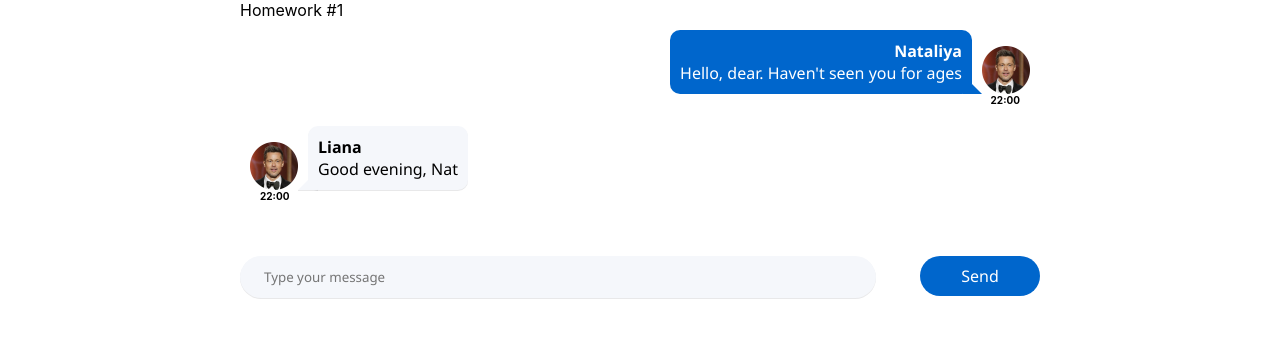
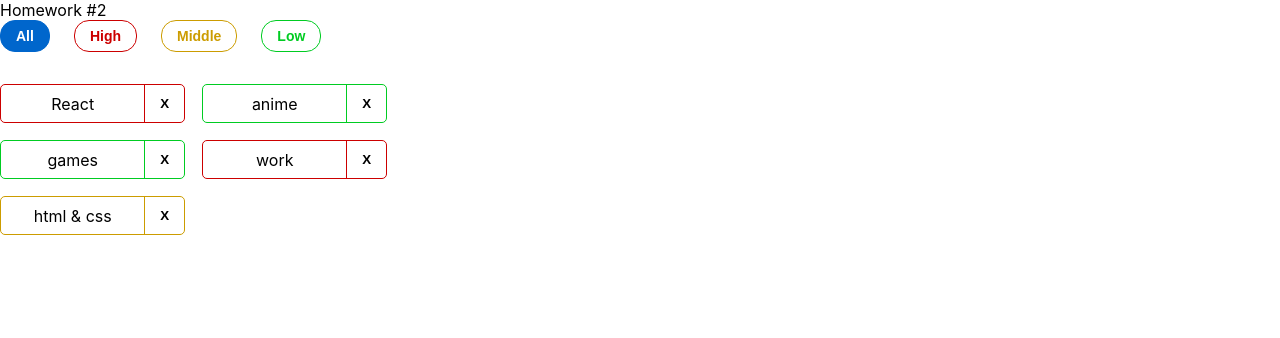
Before and after one commit to Natali-khm/hw, a React (Create React App) app: page / in a window 1280 px wide. Shown: the top 338 px of the page. Built offline with nearby package versions, Linux system fonts and the light colour scheme.

Commit message:
hw2 affairs delete and filter

```diff
--- a/src/s1-main/App.tsx
+++ b/src/s1-main/App.tsx
@@ -1,13 +1,14 @@
 import React from 'react'
 import s from './App.module.css'
 import HW1 from '../s2-homeworks/hw01/HW1'
+import HW2 from '../s2-homeworks/hw02/HW2'
 
 function App() {
     return (
         <div className={s.App}>
-            <HW1/>
+            {/*<HW1/> */}
             {/*раскомментировать по ходу выполнения*/}
-            {/*<HW2/>*/}
+            {<HW2/>}
             {/*<HW3/>*/}
             {/*<HW4/>*/}
 
--- a/src/s2-homeworks/hw02/HW2.tsx
+++ b/src/s2-homeworks/hw02/HW2.tsx
@@ -17,7 +17,7 @@ import s2 from '../../s1-main/App.module.css'
 * */
 
 // types
-export type AffairPriorityType = any // need to fix any
+export type AffairPriorityType = 'low' | 'middle' | 'high' // need to fix any
 export type AffairType = {
     _id: any // need to fix any
     name: any // need to fix any
@@ -26,7 +26,7 @@ export type AffairType = {
 export type FilterType = 'all' | AffairPriorityType
 
 // constants
-const defaultAffairs: any = [ // need to fix any
+const defaultAffairs: Array<AffairType> = [ // need to fix any
     {_id: 1, name: 'React', priority: 'high'}, // студенты могут изменить содержимое name и количество элементов в массиве, ...priority не менять!
     {_id: 2, name: 'anime', priority: 'low'},
     {_id: 3, name: 'games', priority: 'low'},
@@ -35,23 +35,24 @@ const defaultAffairs: any = [ // need to fix any
 ]
 
 // pure helper functions
-export const filterAffairs = (affairs: any, filter: any): any => { // need to fix any
+export const filterAffairs = (affairs: Array<AffairType>, filter: FilterType): Array<AffairType> => {
+   return filter === 'all' ? affairs : affairs.filter(a => a.priority === filter); // need to fix
+}
 
+export const deleteAffair = (affairs: Array<AffairType>, _id: any): any => { // need to fix any
 
-    return affairs // need to fix
-}
-export const deleteAffair = (affairs: any, _id: any): any => { // need to fix any
-
-    return affairs // need to fix
+    return affairs.filter(a => a._id !== _id) // need to fix
 }
 
 function HW2() {
-    const [affairs, setAffairs] = useState<any>(defaultAffairs) // need to fix any
+    const [affairs, setAffairs] = useState<Array<AffairType>>(defaultAffairs) // need to fix any
     const [filter, setFilter] = useState<FilterType>('all')
 
-    const filteredAffairs = filterAffairs(affairs, filter)
-    const deleteAffairCallback = (_id: any) => { // need to fix any
-        // need to fix
+    const filteredAffairs = filterAffairs(affairs, filter);
+
+    const deleteAffairCallback = (_id: number) => { // need to fix any
+        let newAffairs = deleteAffair(affairs, _id);
+        setAffairs(newAffairs);
     }
 
     return (
--- a/src/s2-homeworks/hw02/affairs/Affairs.tsx
+++ b/src/s2-homeworks/hw02/affairs/Affairs.tsx
@@ -4,25 +4,17 @@ import {AffairType, FilterType} from '../HW2'
 import s from './Affairs.module.css'
 
 type AffairsPropsType = {
-    data: any // need to fix any
-    setFilter: any
-    deleteAffairCallback: any
+    data: Array<AffairType>
+    setFilter: (f: FilterType) => void
+    deleteAffairCallback: (_id: number) => void
     filter: FilterType
 }
 
 function Affairs(props: AffairsPropsType) {
-    const setAll = () => {
-        // need to fix
-    }
-    const setHigh = () => {
-        // need to fix
-    }
-    const setMiddle = () => {
-        // need to fix
-    }
-    const setLow = () => {
-        // need to fix
-    }
+    const setAll = () => { props.setFilter('all') }
+    const setHigh = () => { props.setFilter('high') }
+    const setMiddle = () => { props.setFilter('middle') }
+    const setLow = () => { props.setFilter('low') }
 
     const cnAll = s.button + ' ' + s.all + (props.filter === 'all' ? ' ' + s.active : '')
     const cnHigh = s.button + ' ' + s.high + (props.filter === 'high' ? ' ' + s.active : '')
@@ -40,34 +32,10 @@ function Affairs(props: AffairsPropsType) {
     return (
         <div>
             <div className={s.buttonContainer}>
-                <button
-                    id={'hw2-button-all'}
-                    onClick={setAll}
-                    className={cnAll}
-                >
-                    All
-                </button>
-                <button
-                    id={'hw2-button-high'}
-                    onClick={setHigh}
-                    className={cnHigh}
-                >
-                    High
-                </button>
-                <button
-                    id={'hw2-button-middle'}
-                    onClick={setMiddle}
-                    className={cnMiddle}
-                >
-                    Middle
-                </button>
-                <button
-                    id={'hw2-button-low'}
-                    onClick={setLow}
-                    className={cnLow}
-                >
-                    Low
-                </button>
+                <button id={'hw2-button-all'} onClick={setAll} className={cnAll} > All </button>
+                <button id={'hw2-button-high'} onClick={setHigh} className={cnHigh} > High </button>
+                <button id={'hw2-button-middle'} onClick={setMiddle} className={cnMiddle} > Middle </button>
+                <button id={'hw2-button-low'} onClick={setLow} className={cnLow} > Low </button>
             </div>
             <div className={s.affairs}>{mappedAffairs}</div>
         </div>
--- a/src/s2-homeworks/hw02/affairs/affair/Affair.tsx
+++ b/src/s2-homeworks/hw02/affairs/affair/Affair.tsx
@@ -6,12 +6,15 @@ import s2 from '../Affairs.module.css'
 type AffairPropsType = {
     // key не нужно типизировать
     affair: AffairType
-    deleteAffairCallback: any // need to fix any
+    deleteAffairCallback:  (_id: number) => void
 }
+
+
+
 
 function Affair(props: AffairPropsType) {
     const deleteCallback = () => {
-        // need to fix
+        props.deleteAffairCallback(props.affair._id)
     }
 
     const nameClass = s.name + ' ' + s2[props.affair.priority]
@@ -19,13 +22,11 @@ function Affair(props: AffairPropsType) {
     const affairClass = s.affair + ' ' + s2[props.affair.priority]
 
     return (
-        <div
-            id={'hw2-affair-' + props.affair._id}
-            className={affairClass}
-        >
+        <div id={'hw2-affair-' + props.affair._id} className={affairClass}>
+
             <div id={'hw2-name-' + props.affair._id} className={nameClass}>
                 {/*создаёт студент*/}
-
+                {props.affair.name}
                 {/**/}
             </div>
             <div id={'hw2-priority-' + props.affair._id} hidden>
@@ -36,11 +37,9 @@ function Affair(props: AffairPropsType) {
                 id={'hw2-button-delete-' + props.affair._id}
                 className={buttonClass}
                 // need to fix
-
+                onClick={deleteCallback}
             >
-                {/*текст кнопки могут изменить студенты*/}
-                X
-                {/**/}
+                {/*текст кнопки могут изменить студенты*/}X{/**/}
             </button>
         </div>
     )
```
